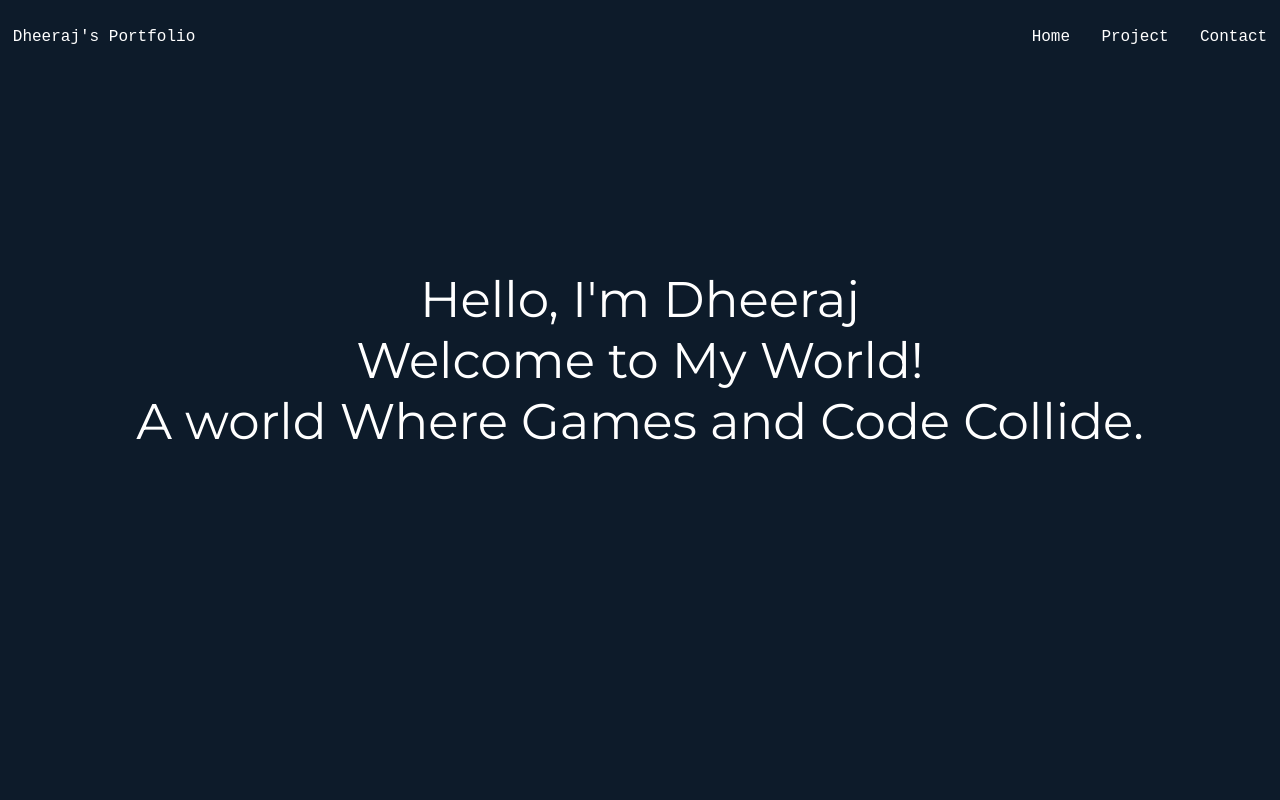
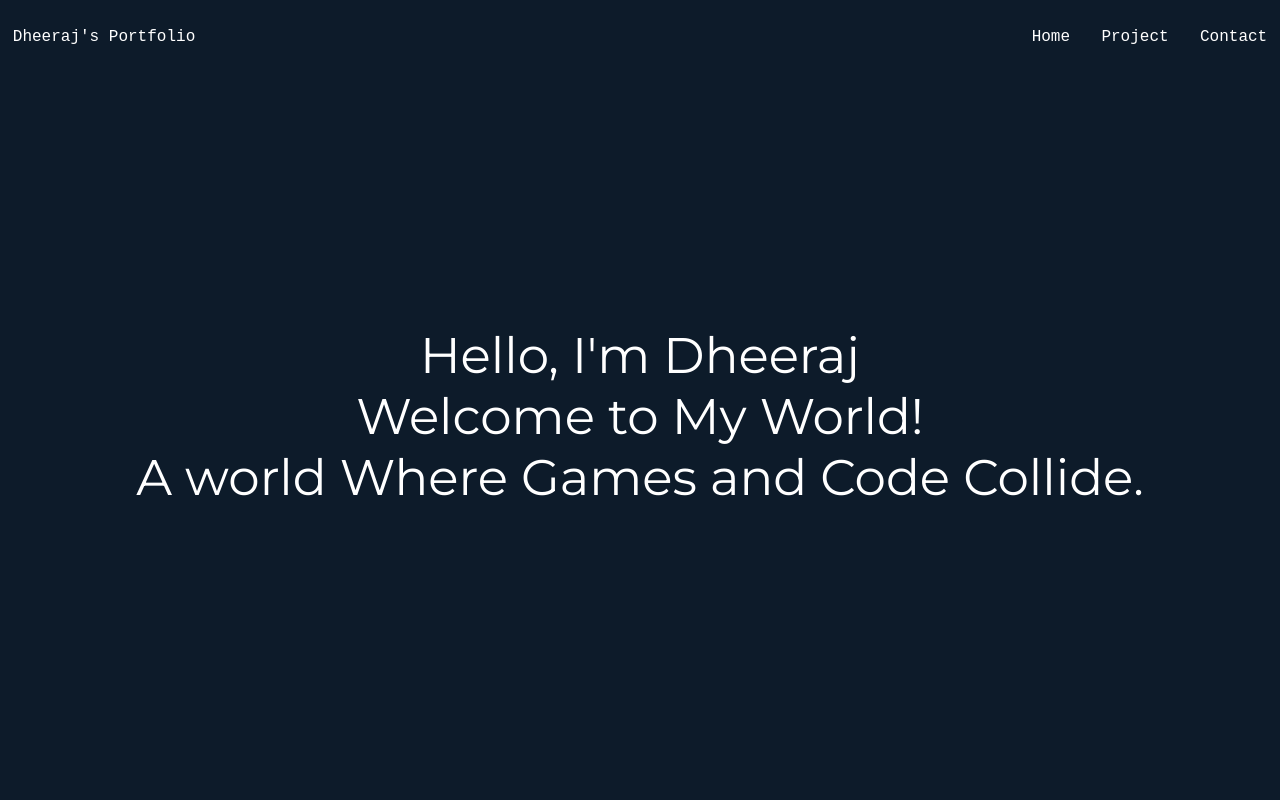
Before and after one commit to Drj0/task1, a plain HTML site: page index.html in a window 1280 px wide. Shown: the top 800 px of the page. Drawn offline with Linux system fonts and the light colour scheme; a web font is replaced by a local one.

Commit message:
Update styles.css

```diff
--- a/styles.css
+++ b/styles.css
@@ -44,7 +44,7 @@ a {
   font-size: 50px;
   font-family: "Montserrat", sans-serif;
   position: relative;
-  top: 20%;
+  top: 27%;
 }
 
 .maindiv {
```
